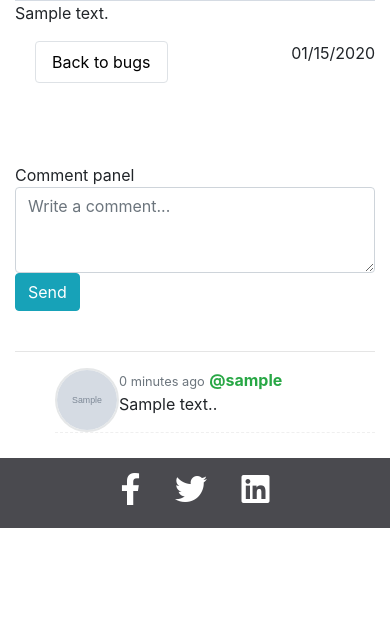
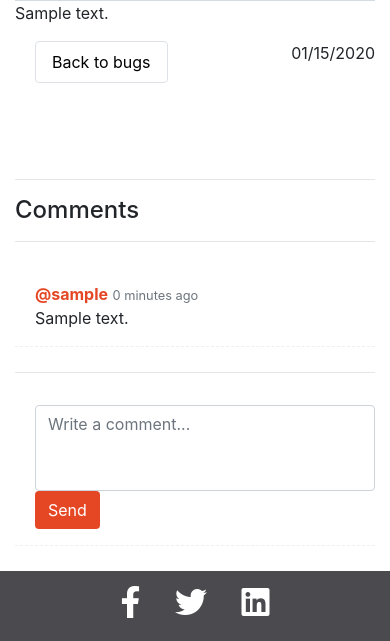
Before and after one commit to krivanpeter/the-issue-tracker, a Django app: page /bugs/1/ in a window 390 px wide. Shown: the part 408-1049 px from the top of the page. Before the commit the page ends 936 px from the top, so only its background shows below. Run offline with Django 3.2, Linux system fonts and the light colour scheme; tables that the repository leaves empty hold one stand-in row (values such as "Sample post"); grey boxes marked "Sample" are stand-in pictures; data that the repository does not hold is empty; some libraries are stand-ins or nearby versions.

Commit message:
Style added to Comments, position of comments fixed on large and small screens

```diff
--- a/comments/forms.py
+++ b/comments/forms.py
@@ -5,4 +5,9 @@ class CommentForm(forms.Form):
     content_type = forms.CharField(widget=forms.HiddenInput)
     object_id = forms.IntegerField(widget=forms.HiddenInput)
     parent_id = forms.IntegerField(widget=forms.HiddenInput, required=False)
-    content = forms.CharField(widget=forms.Textarea(attrs={'class': 'form-control', 'placeholder': 'Write a comment...', 'rows': '3'}), label='')
+    content = forms.CharField(widget=forms.Textarea(
+        attrs={
+            'class': 'form-control comment-input',
+            'placeholder': 'Write a comment...',
+            'rows': '3'}),
+        label='')
--- a/static/css/loggedin.css
+++ b/static/css/loggedin.css
@@ -172,23 +172,37 @@ margin: 15px;
 }
 
 /*-------------COMMENTS------------*/
+.comment-input {
+        resize: none;
+}
+
 .img-circle {
     border-radius: 50%;
 }
+
 .comment-wrapper .panel-body {
-    max-height:650px;
     overflow:auto;
 }
 
+.comment-wrapper .media-list {
+    list-style-type: none;
+    margin: 0;
+    padding: 0;
+}
+
 .comment-wrapper .media-list .media img {
-    width:64px;
-    height:64px;
+    width:75px;
+    height:75px;
     border:2px solid #e5e7e8;
 }
 
 .comment-wrapper .media-list .media {
     border-bottom:1px dashed #efefef;
     margin-bottom:25px;
+}
+
+.comment-wrapper .media-list .media-body{
+    margin-left: 20px;
 }
 
 /*--------------------------------------*/
@@ -206,5 +220,10 @@ margin: 15px;
     .newdetail-content{
     margin: 5px 10px;
     }
-
+    .comment-container{
+    padding-left: 15px;
+    }
+    .comment-wrapper .media-list {
+    list-style-type: none;
+    }
 }
--- a/templates/base_logged_in.html
+++ b/templates/base_logged_in.html
@@ -54,40 +54,49 @@
     </div>
     {% if comments %}
     <!-------------COMMENTS------------->
-    <div class="content container">
+    <div class="content container comment-container">
         <div class="row">
-            <div class="col-md-6 offset-md-2">
+            <div class="col-12">
                 <div class="comment-wrapper">
                     <div class="panel panel-info">
-                        <div class="panel-heading">
-                            Comment panel
-                        </div>
+                        <h4 class="panel-heading">
+                            <hr>
+                            Comments
+                            <hr>
+                        </h4>
                         <div class="panel-body">
-                            <form method="POST">
-                                {% csrf_token%}
-                                {{ comment_form | as_bootstrap }}
-                                <input type="submit" class="btn btn-info pull-right" value="Send">
-                            </form>
                             <br>
-                            <div class="clearfix"></div>
-                            <hr>
                             <ul class="media-list">
                                 {% for comment in comments %}
                                 <li class="media">
-                                    <a href="#" class="pull-left">
+                                    <a class="d-none d-md-block" href="#">
                                         <img src="{{ MEDIA_URL }}{{ comment.user.avatar }}" alt="" class="img-circle">
                                     </a>
                                     <div class="media-body">
-                                <span class="text-muted pull-right">
-                                    <small class="text-muted">{{ comment.published_date|timesince}} ago</small>
-                                </span>
-                                        <strong class="text-success">@{{ comment.user.user }}</strong>
+                                        <strong><a class="no-decor" style="color: #e54725;" href="#">@{{ comment.user.user }}</a></strong>
+                                        <span class="text-muted">
+                                            <small class="text-muted">{{ comment.published_date|timesince}} ago</small>
+                                        </span>
+                                        <p>{{ comment.content }}</p>
+                                    </div>
+                                </li>
+                                {% endfor %}
+                                <hr>
+                                <li class="media">
+                                    <a class="d-none d-md-block" href="#">
+                                        <img src="{{ MEDIA_URL }}{{ user.userprofile.avatar }}" alt=""
+                                             class="img-circle">
+                                    </a>
+                                    <div class="media-body">
                                         <p>
-                                            {{ comment.content }}</a>.
+                                        <form method="POST">
+                                            {% csrf_token%}
+                                            {{ comment_form | as_bootstrap }}
+                                            <input type="submit" class="btn bugs-button" style="color: white;" value="Send">
+                                        </form>
                                         </p>
                                     </div>
                                 </li>
-                                {% endfor %}
                             </ul>
                         </div>
                     </div>
```
